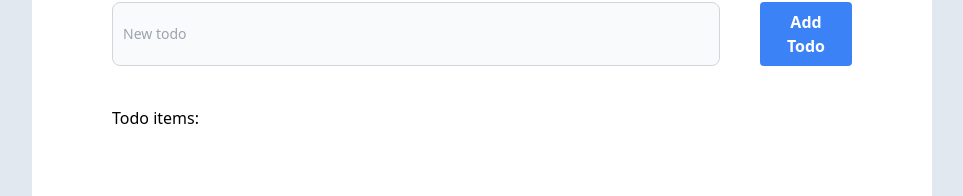
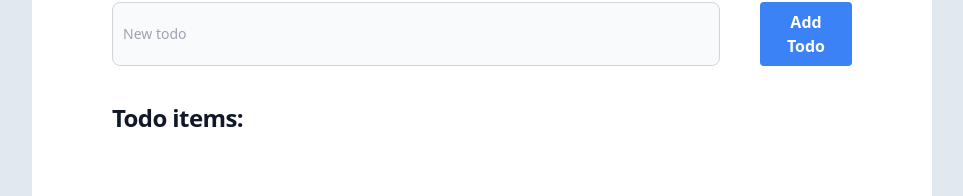
Before and after one commit to Delevarius/zustand_demo, a React (Vite) app: page / in a window 1280 px wide. Shown: the part 234-430 px from the top of the page, without its empty margins (158-1121 px from the left). Built offline with nearby package versions, Linux system fonts and the light colour scheme.

Commit message:
todo header

```diff
--- a/src/components/TodoList.tsx
+++ b/src/components/TodoList.tsx
@@ -35,7 +35,7 @@
 function TodoList() {
   return (
     <>
-      <h4>Todo items:</h4>
+      <h2 className="text-2xl font-extrabold leading-none tracking-tight text-gray-900">Todo items:</h2>
       <TodoListItems />
     </>
   );
```
